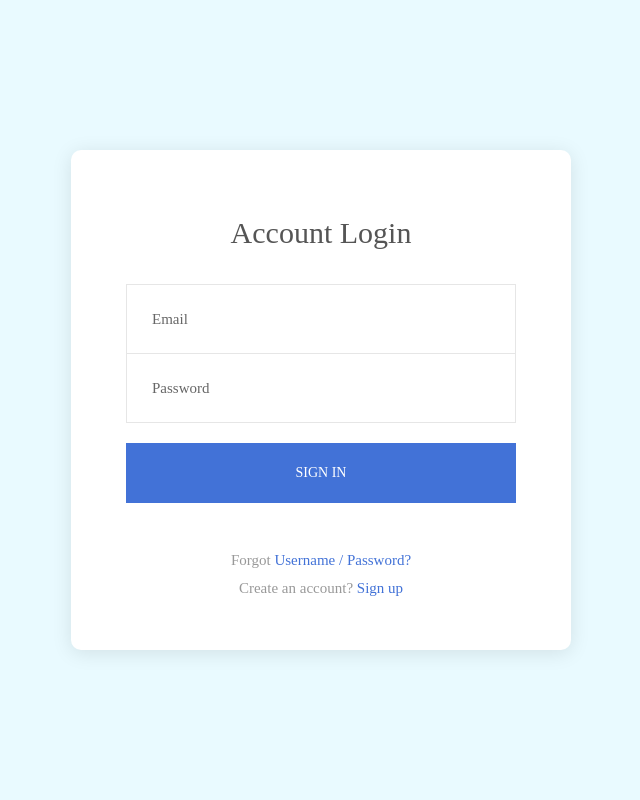
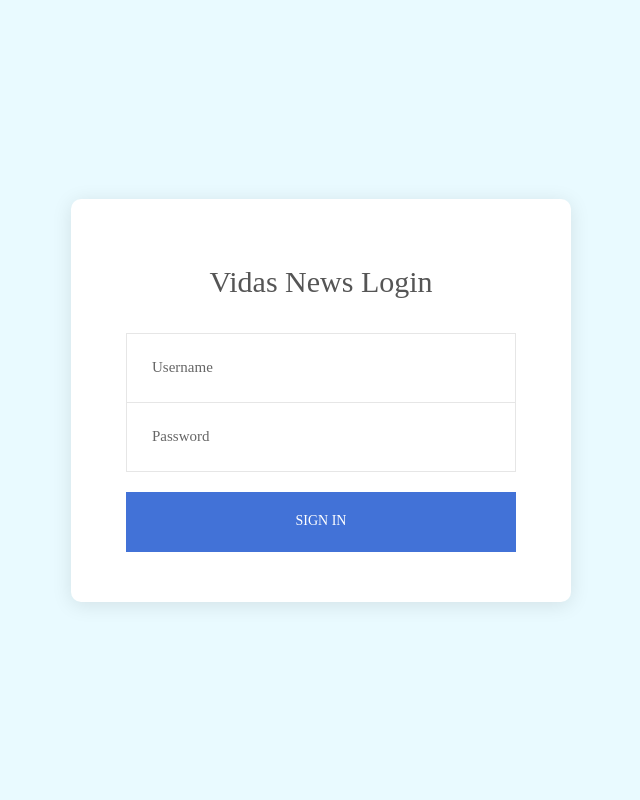
Before and after one commit to Vidas99/SIM, a PHP site: page /login.php in a window 1280 px wide. Shown: the whole page, without its empty margins (319-959 px from the left). Run offline with PHP 8.4, Linux system fonts and the light colour scheme; some web fonts are replaced.

Commit message:
login /acesso ao backoffice done

```diff
--- a/login.php
+++ b/login.php
@@ -1,3 +1,18 @@
+<?php
+session_start();
+$userinfo = array(
+    'vidas'=>'vidas'
+);
+
+if(isset($_POST['username'])) {
+    if($userinfo[$_POST['username']] == $_POST['password']) {
+        $_SESSION["loggedin"] = true;
+        header("location: backoffice.php");
+    }else {
+        //Invalid Login
+    }
+}
+?>
 <!DOCTYPE html>
 <html lang="en">
 <head>
@@ -31,55 +46,31 @@
 	<div class="limiter">
 		<div class="container-login100">
 			<div class="wrap-login100 p-l-55 p-r-55 p-t-65 p-b-50">
-				<form class="login100-form validate-form">
+				<form class="login100-form validate-form" name="login" action="" method="post">
 					<span class="login100-form-title p-b-33">
-						Account Login
+						Vidas News Login
 					</span>
-
-					<div class="wrap-input100 validate-input" data-validate = "Valid email is required: ex@abc.xyz">
-						<input class="input100" type="text" name="email" placeholder="Email">
+                    <div class="wrap-input100 validate-input" data-validate = "Colocar um username válido">
+						<input class="input100" type="text" name="username" placeholder="Username">
 						<span class="focus-input100-1"></span>
 						<span class="focus-input100-2"></span>
 					</div>
 
 					<div class="wrap-input100 rs1 validate-input" data-validate="Password is required">
-						<input class="input100" type="password" name="pass" placeholder="Password">
+						<input class="input100" type="password" name="password" placeholder="Password">
 						<span class="focus-input100-1"></span>
 						<span class="focus-input100-2"></span>
 					</div>
 
 					<div class="container-login100-form-btn m-t-20">
-						<button class="login100-form-btn">
+						<button class="login100-form-btn" type="submit" name="submit" value="Submit">
 							Sign in
 						</button>
 					</div>
-
-					<div class="text-center p-t-45 p-b-4">
-						<span class="txt1">
-							Forgot
-						</span>
-
-						<a href="#" class="txt2 hov1">
-							Username / Password?
-						</a>
-					</div>
-
-					<div class="text-center">
-						<span class="txt1">
-							Create an account?
-						</span>
-
-						<a href="#" class="txt2 hov1">
-							Sign up
-						</a>
-					</div>
-				</form>
+                </form>
 			</div>
 		</div>
 	</div>
-
-
-
 <!--===============================================================================================-->
 	<script src="assets/vendor/jquery/jquery-3.2.1.min.js"></script>
 <!--===============================================================================================-->
--- /dev/null
+++ b/logout.php
@@ -0,0 +1,6 @@
+<?php
+session_start(); //to ensure you are using same session
+session_destroy(); //destroy the session
+$_SESSION["loggedin"] = false;
+header("location: login.php"); //to redirect back to "login.php" after logging out
+exit();
--- a/userlogin.php
+++ b/userlogin.php
@@ -13,7 +13,8 @@ if(isset($_GET['logout'])) {
 
 if(isset($_POST['username'])) {
     if($userinfo[$_POST['username']] == $_POST['password']) {
-        $_SESSION['username'] = $_POST['username'];
+//        $_SESSION['username'] = $_POST['username'];
+        header("location: backoffice.php");
     }else {
         //Invalid Login
     }
```
Also changed, not shown: backoffice.php (+13 -2 lines), index.php (+7 -97 lines), uploads/aaa2.jpg (added).
